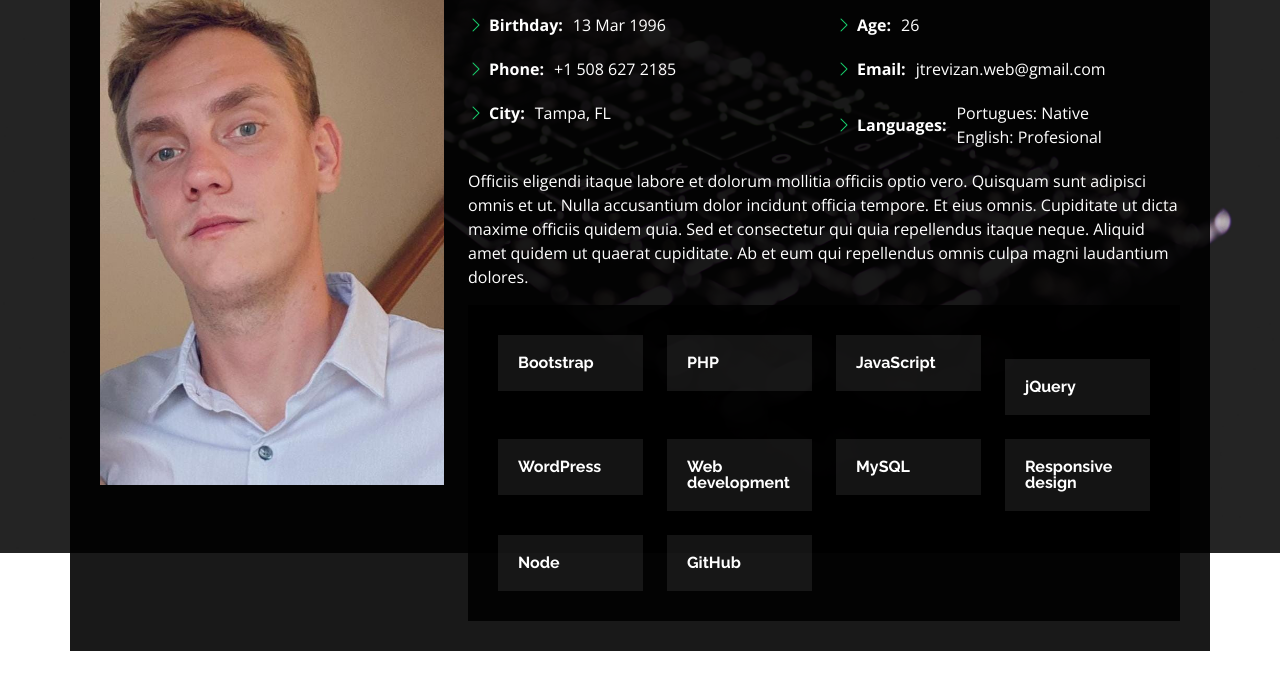
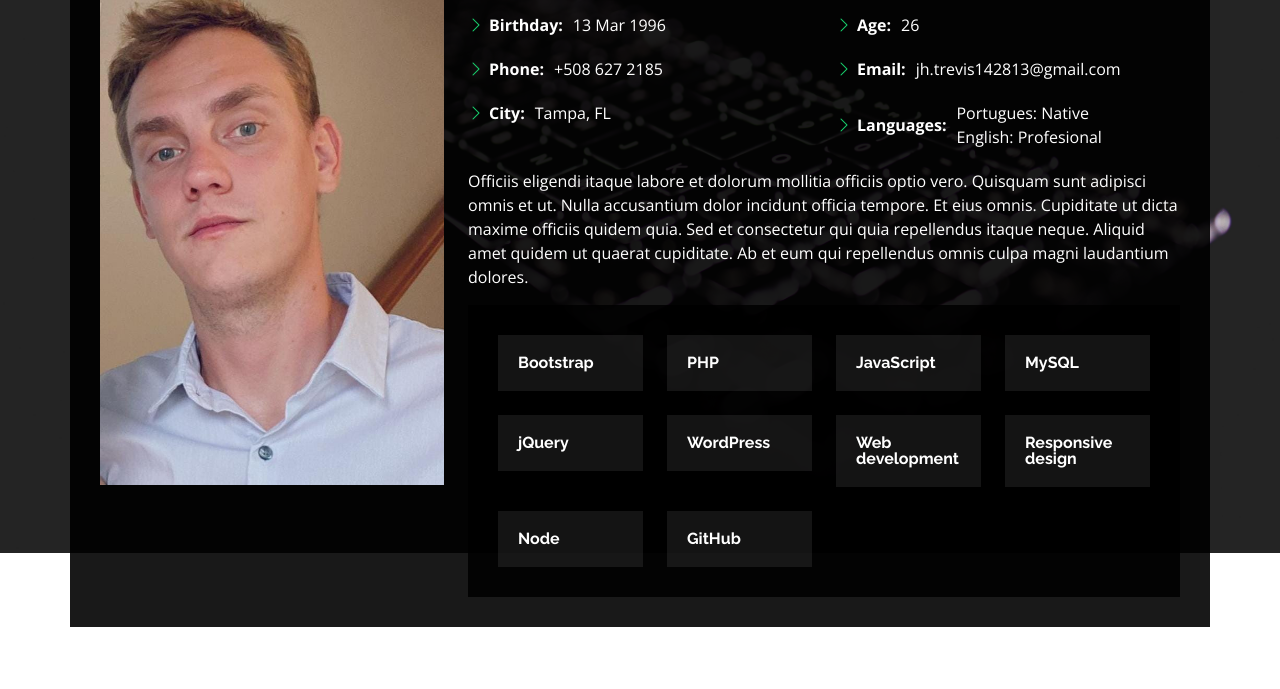
Before and after one commit to jhcauly/Jos-Henrique, a plain HTML site: page index.html in a window 1280 px wide. Both pictures are taken after a click on the link "About". Shown: the part 247-936 px from the top of the page. Drawn offline with nearby package versions, Linux system fonts and the light colour scheme.

Commit message:
Add files via upload

```diff
--- a/index.html
+++ b/index.html
@@ -82,17 +82,19 @@
                         <div class="col-lg-6">
                             <ul>
                                 <li><i class="bi bi-chevron-right"></i> <strong>Birthday:</strong> <span>13 Mar 1996</span></li>
-                                <li><i class="bi bi-chevron-right"></i> <strong>Phone:</strong> <span>+1 508 627 2185</span></li>
+                                <li><i class="bi bi-chevron-right"></i> <strong>Phone:</strong> <span>+508 627 2185</span></li>
                                 <li><i class="bi bi-chevron-right"></i> <strong>City:</strong> <span>Tampa, FL</span></li>
                             </ul>
                         </div>
                         <div class="col-lg-6">
                             <ul>
                                 <li><i class="bi bi-chevron-right"></i> <strong>Age:</strong> <span>26</span></li>
-                                <li><i class="bi bi-chevron-right"></i> <strong>Email:</strong> <span>jtrevizan.web@gmail.com</span></li>
+                                <li><i class="bi bi-chevron-right"></i> <strong>Email:</strong> <span>jh.trevis142813@gmail.com</span></li>
                                 <li><i class="bi bi-chevron-right"></i> <strong>Languages:</strong> <span>Portugues: Native<br>English: Profesional</span> </span>
 
                                 </li>
+                                <!--   <li><i class="bi bi-chevron-right"></i> <strong>Second Language:</strong> <span></span></li> </span>
+                                </li> -->
                             </ul>
 
                         </div>
@@ -118,6 +120,11 @@
                                     <h3>JavaScript</h3>
                                 </div>
                             </div>
+                            <div class="col-lg-3 col-md-4 mt-4 mt-lg-0">
+                                <div class="icon-box">
+                                    <h3>MySQL</h3>
+                                </div>
+                            </div>
                             <div class="col-lg-3 col-md-4 mt-4">
                                 <div class="icon-box">
                                     <h3>jQuery</h3>
@@ -131,11 +138,6 @@
                             <div class="col-lg-3 col-md-4 mt-4">
                                 <div class="icon-box">
                                     <h3>Web development</h3>
-                                </div>
-                            </div>
-                            <div class="col-lg-3 col-md-4 mt-4">
-                                <div class="icon-box">
-                                    <h3>MySQL</h3>
                                 </div>
                             </div>
                             <div class="col-lg-3 col-md-4 mt-4">
@@ -161,7 +163,6 @@
         </div>
 
 
-
     </section>
     <!-- End About Section -->
 
@@ -176,6 +177,9 @@
 
             <div class="row">
                 <div class="col-lg-6">
+                    <!--
+                    <h3 class="resume-title">Sumary</h3> -->
+
                     <h3 class="resume-title">Education</h3>
                     <div class="resume-item">
                         <h4>WEB DEVELOPMENT AND CODING CERTIFICATE &amp; Web Development</h4>
@@ -264,7 +268,7 @@
                     <a href="https://jhcauly.github.io/Jos-Henrique/Personal/index.html">
                         <div class="icon-box">
                             <div class="icon"><i class="bx bx-world"></i></div>
-                            <h4><a href="https://jhcauly.github.io/Jos-Henrique/Personal/index.html">Website - My Profile</a></h4>
+                            <h4><a href="https://jhcauly.github.io/Jose-Henrique/index.html">Website - My Profile</a></h4>
                             <p>We developed this project to provide the sale of bicycles in Votuporanga/Brazil</p>
                         </div>
                     </a>
```
